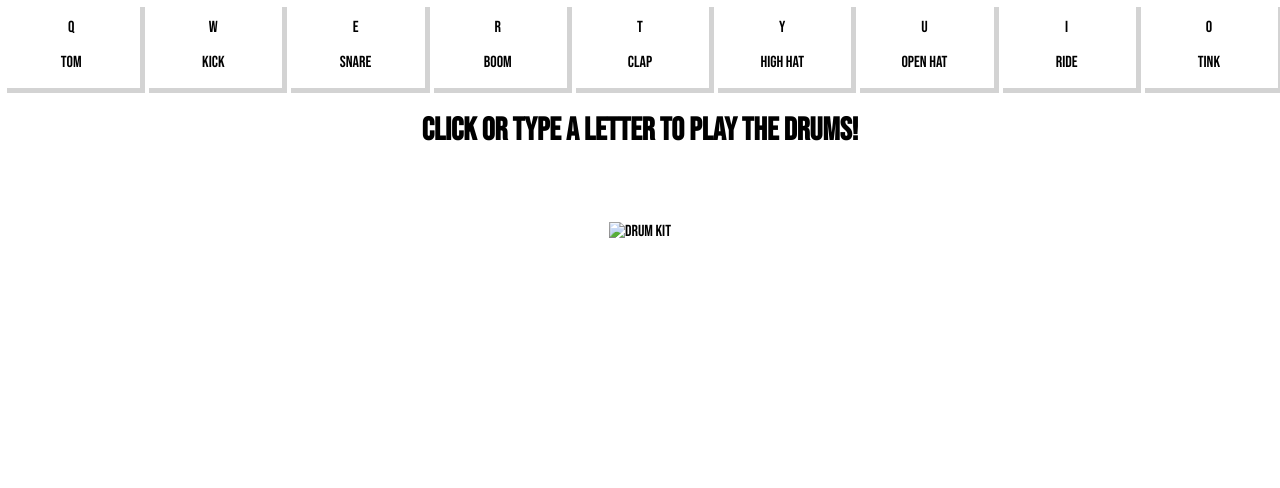
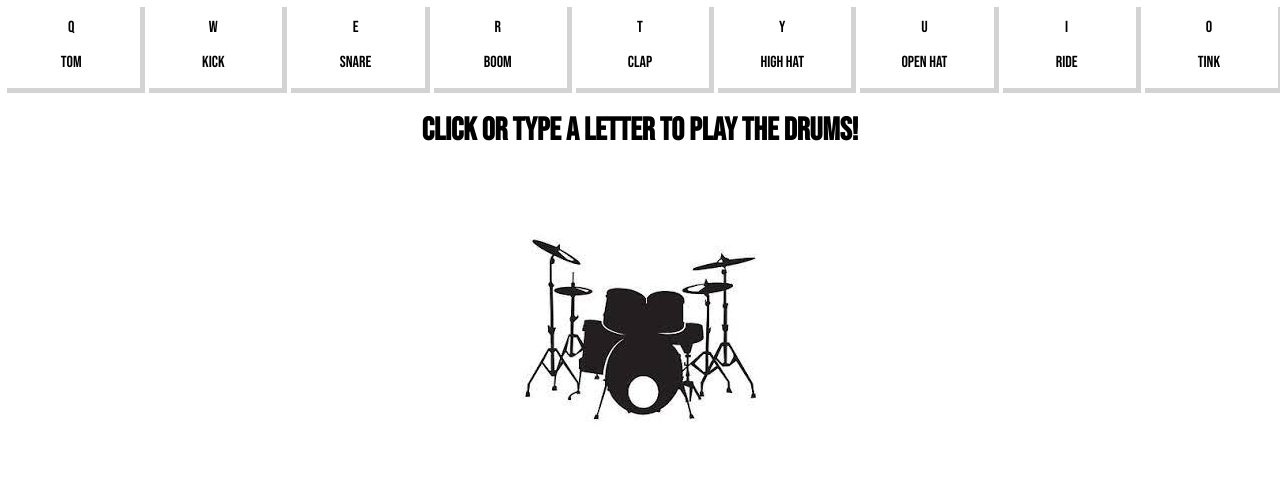
Before and after one commit to hollyford/CN-Drum-Kit-Challenge, a plain HTML site: page index.html in a window 1280 px wide. Drawn offline with Linux system fonts and the light colour scheme; the site is published under a folder, as on GitHub Pages, so addresses that start at the root find nothing.

Commit message:
added . to image in html to enable it to render in github pages

```diff
--- a/index.html
+++ b/index.html
@@ -46,7 +46,7 @@
     </div>
     <div><h1>click or type a letter to play the drums!</h1></div>
     <div class="imageContainer">
-        <img class="drumImg" src="/images/drums.jpg" alt="drum kit">
+        <img class="drumImg" src="./images/drums.jpg" alt="drum kit">
     </div>
 
     <audio id="tom" src="sounds/tom.wav"></audio>
```
